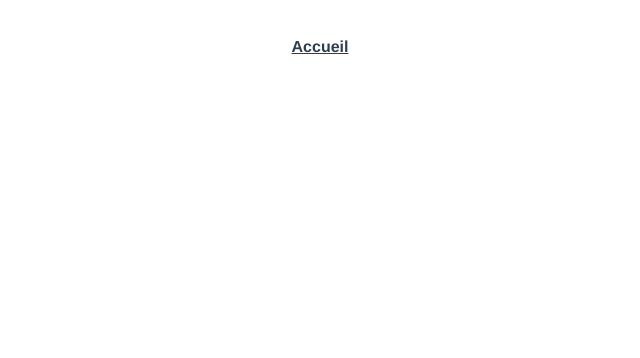
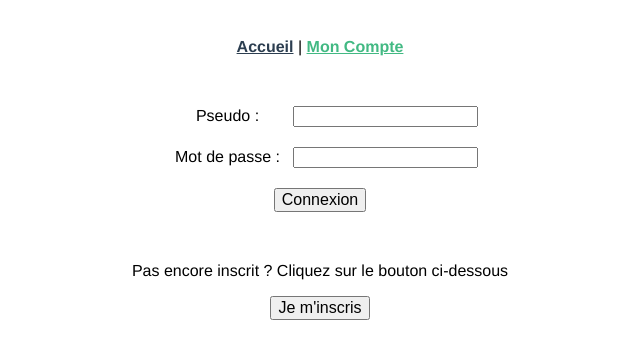
Before and after one commit to ydumasy/groupomania, a Vue app in the folder frontend/: page /account in a window 1280 px wide. Shown: the top 358 px of the page, without its empty margins (320-960 px from the left). Built offline with nearby package versions, Linux system fonts and the light colour scheme.

Commit message:
Création de la page de connexion

```diff
--- a/frontend/src/App.vue
+++ b/frontend/src/App.vue
@@ -1,7 +1,8 @@
 <template>
   <div id="app">
     <div id="nav">
-      <router-link to="/">Accueil</router-link>
+      <router-link to="/">Accueil</router-link> |
+      <router-link to="/account">Mon Compte</router-link>
     </div>
     <router-view/>
   </div>
--- a/frontend/src/router/index.js
+++ b/frontend/src/router/index.js
@@ -1,6 +1,7 @@
 import Vue from 'vue'
 import VueRouter from 'vue-router'
 import Home from '../views/Home.vue'
+import Account from '../views/Account.vue'
 
 Vue.use(VueRouter)
 
@@ -9,6 +10,11 @@ const routes = [
     path: '/',
     name: 'Home',
     component: Home
+  },
+  {
+    path: '/account',
+    name: 'Account',
+    component: Account
   }
 ]
 
--- /dev/null
+++ b/frontend/src/views/Account.vue
@@ -0,0 +1,88 @@
+<template>
+  <div class="account">
+    <div v-if="registered && connected">Bonjour {{ pseudo }}, vous êtes désormais connecté.<br>Vous pouvez dès à présent vous rendre sur le forum afin d'échanger avec vos collègues en toute convivialité !</div>
+    <div v-else-if="registered && !connected">
+      <form class="form">
+        <div class="form-div">
+          <label for="pseudo">Pseudo :</label>
+          <input id="pseudo" type="text">
+        </div>
+        <div class="form-div">
+          <label for="password">Mot de passe :</label>
+          <input id="password" type="text">
+        </div>
+        <div class="form-div">
+          <input type="submit" value="Connexion" class="submit">
+        </div>
+      </form>
+      <p>Pas encore inscrit ? Cliquez sur le bouton ci-dessous</p>
+      <button class="signup" @click="signup">Je m'inscris</button>
+    </div>
+    <div v-else>
+      <form class="form">
+        <div class="form-div">
+            <label for="nom">Nom :</label>
+            <input id="nom" type="text">
+          </div>
+          <div class="form-div">
+            <label for="prenom">Prénom :</label>
+            <input id="prenom" type="text">
+          </div>
+          <div class="form-div">
+            <label for="email">E-mail :</label>
+            <input id="email" type="text">
+          </div>
+          <div class="form-div">
+            <label for="chosenPseudo">Choisissez un pseudo :</label>
+            <input id="chosenPseudo" type="text">
+          </div>
+          <div class="form-div">
+            <label for="chosenPassword">Choisissez un mot de passe :</label>
+            <input id="chosenPassword" type="text">
+          </div>
+          <div class="form-div">
+            <input type="submit" value="Inscription" class="submit">
+          </div>
+        </form>
+    </div>
+  </div>
+</template>
+
+<script>
+  export default {
+    name: 'Account',
+    data() {
+      return {
+        pseudo: '',
+        connected: false,
+        registered: true
+      }
+    },
+    methods: {
+      signup() {
+        this.registered = false;
+      }
+    }
+  }
+</script>
+
+<style lang="scss">
+.form {
+  margin-bottom: 50px;
+}
+.form-div {
+  margin: 20px;
+  & label {
+    display: inline-block;
+    width: 130px;
+  }
+  & .submit {
+    font-size: 1rem;
+    cursor: pointer;
+  }
+}
+.signup {
+  font-size: 1rem;
+  cursor: pointer;
+}
+</style>
```
Also changed, not shown: frontend/src/components/HelloWorld.vue (deleted, +0 -58 lines).
